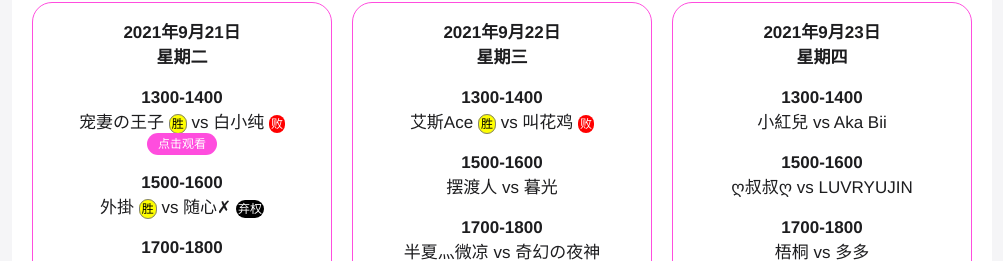
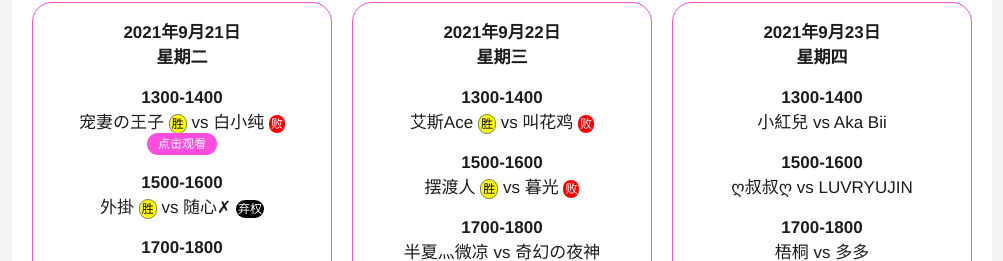
Before and after one commit to FantasyDDTank/old2, a plain HTML site: page Tec.html in a window 1280 px wide. Shown: the part 1002-1263 px from the top of the page, without its empty margins (138-1141 px from the left). Drawn offline with Linux system fonts and the light colour scheme.

Commit message:
Add files via upload

```diff
--- a/Tec.html
+++ b/Tec.html
@@ -301,7 +301,7 @@
                                     <br><br>
                                     <b>1500-1600</b>
                                     <br>
-                                    摆渡人 vs 暮光
+                                    摆渡人 <a class="win">胜</a> vs 暮光 <a class="loss">败</a>
 
                                     <br><br>
                                     <b>1700-1800</b>
```
